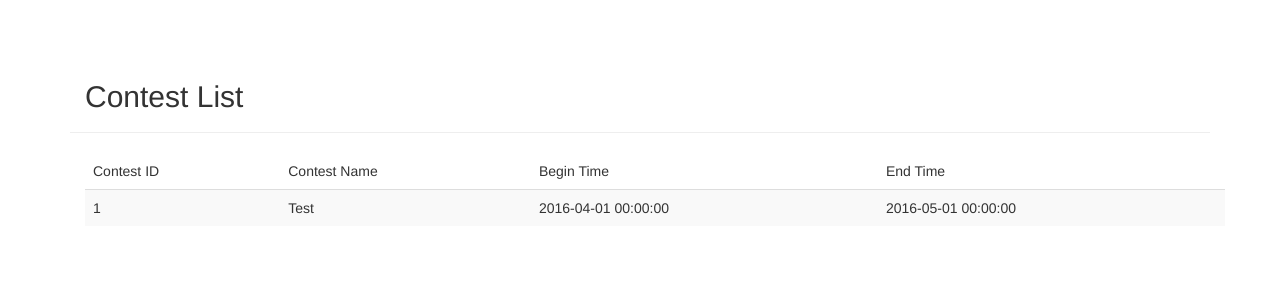
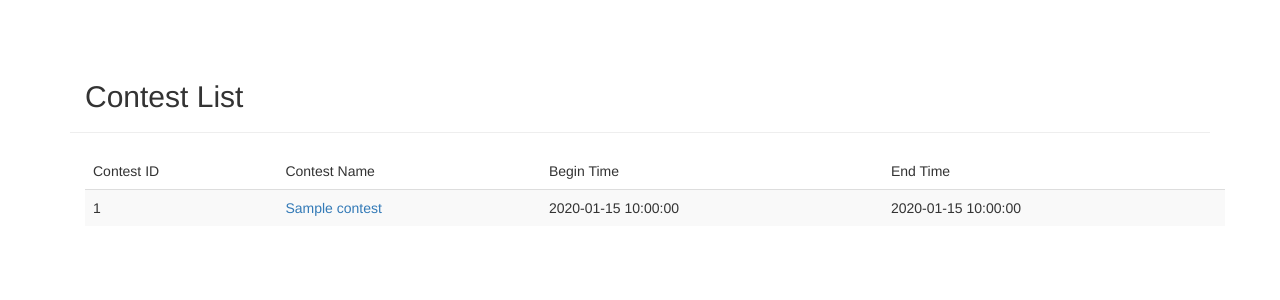
Before and after one commit to hanfei19910905/xiaoxiang-oj, a Flask app: template app/templates/contest_list.html in a window 1280 px wide. Shown: the part 52-352 px from the top of the page. Run offline with Flask 2, Linux system fonts and the light colour scheme; the template is opened without the code that fills it: most values are stand-ins (such as "Sample title", 1, 10 or a date in 2020); some libraries are stand-ins or nearby versions.

Commit message:
update contest list

```diff
--- a/app/templates/contest_list.html
+++ b/app/templates/contest_list.html
@@ -7,6 +7,7 @@
 </div>
 <div class="page-content">
     <div class="container">
+        {% if clist %}
         <table class="table table-striped">
             <thead>
                 <tr>
@@ -17,14 +18,19 @@
                 </tr>
             </thead>
             <tbody>
+                {% for contest in clist %}
                 <tr>
-                    <td>1</td>
-                    <td>Test</td>
-                    <td>2016-04-01 00:00:00</td>
-                    <td>2016-05-01 00:00:00</td>
+                    <td>{{ contest.id }}</td>
+                    <td><a href="{{ url_for('contest.contest_view', cid=contest.id) }}">{{ contest.contest_name }}</a></td>
+                    <td>{{ contest.begin_time }}</td>
+                    <td>{{ contest.end_time }}</td>
                 </tr>
+                {% endfor %}
             </tbody>
         </table>
+        {% else %}
+        <h4>Not has contest!</h4>
+        {% endif %}
     </div>
 </div>
 {% endblock %}
```
Also changed, not shown: app/contest/views.py (+10 -3 lines).
